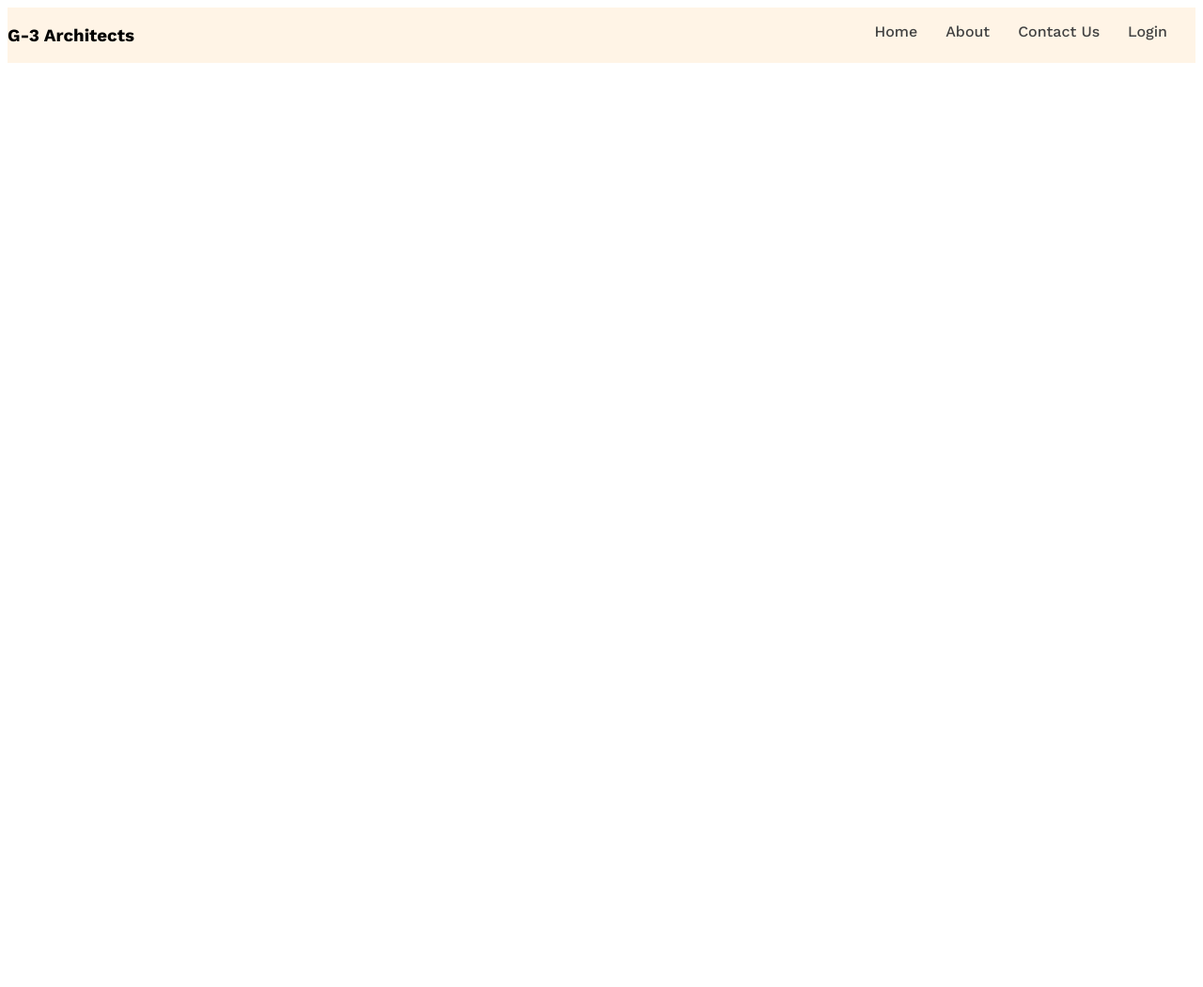
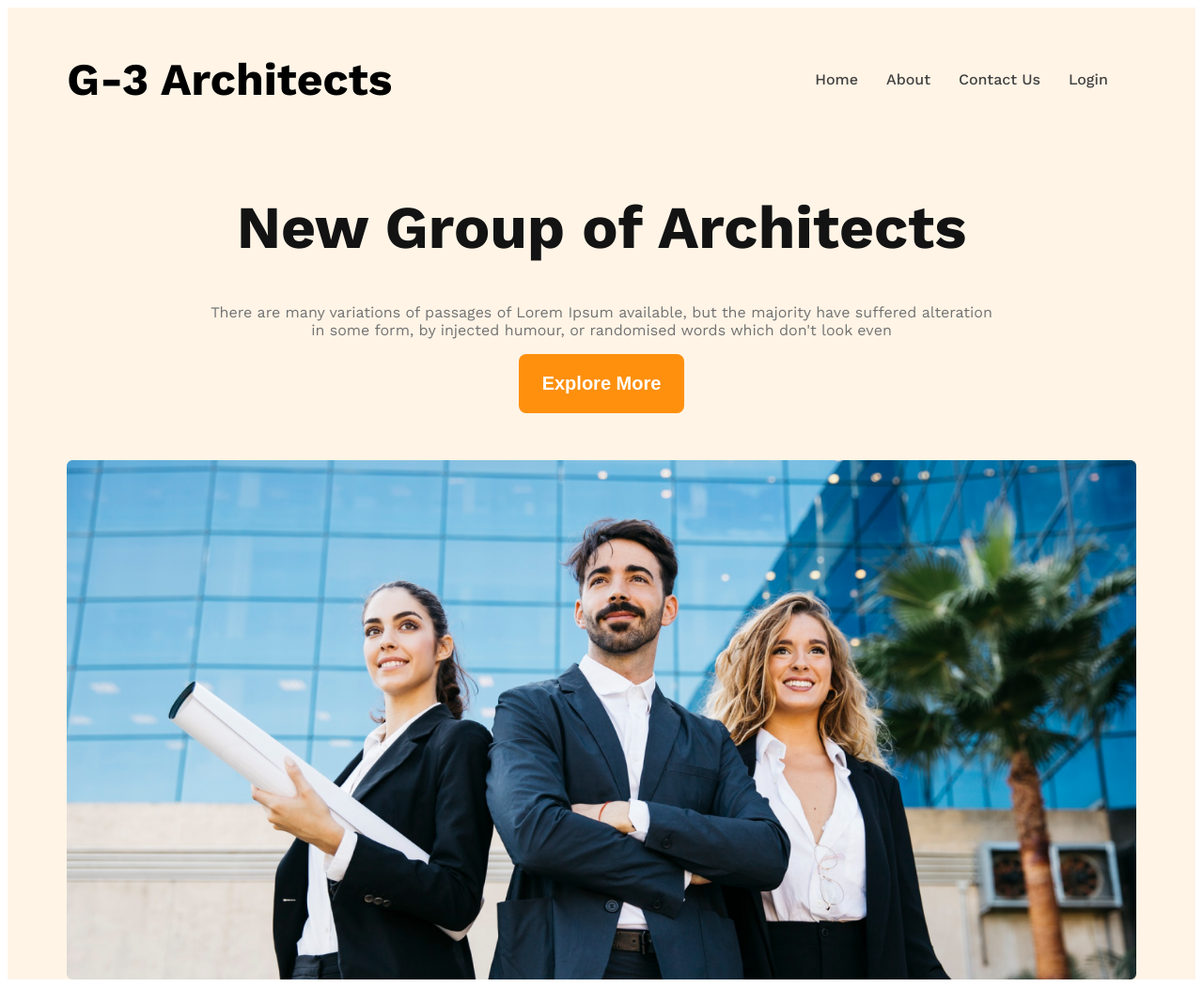
Before and after one commit to syedmehedi0003/Architects-web-3, a plain HTML site: page index.html in a window 1280 px wide. Shown: the whole page at 94% size. Before the commit the page ends 800 px from the top, so only its background shows below. Drawn offline with nearby package versions, Linux system fonts and the light colour scheme.

Commit message:
header part end

```diff
--- a/architects.css
+++ b/architects.css
@@ -30,6 +30,17 @@
 .bg-light{
     background-color: rgba(255, 144, 14, 0.1);
 }
+
+.button-primary{
+    color: #FFFFFF;
+    background-color: #FF900E;
+    padding: 20px 25px;
+    border-radius: 8px;
+    border: none;
+    font-size: 1.25rem;
+    font-weight: 600;
+
+}
 /* shared styles end  */
 
 /* header style  */
@@ -38,6 +49,13 @@
 /* navbar style  */
 .nav-bar{
     justify-content: space-between;
+    align-items: center;
+}
+
+.brand{
+    font-weight: 700;
+    font-size: 3rem;
+    /* 1rem = 16px */
 }
 
 .nav-item{
@@ -51,6 +69,43 @@
 }
 
 .banner, .nav-bar{
-    max-width: 1440px;
+    max-width: 90%;
     margin: 0 auto;
 }
+
+/* banner styles  */
+
+.banner-content{
+    max-width: 850px;
+    margin: 0 auto;
+    text-align: center;
+    margin-bottom: 50px;
+}
+
+.banner-title{
+    font-weight: 700;
+    font-size: 4rem;
+}
+
+.banner-desc{
+    font-size: 1rem;
+}
+
+.banner-img{
+    display: flex;
+    max-width: 100%;
+    justify-content: center;
+}
+
+.banner-img img{
+    width: 100%;
+}
+
+/* Mobile device media query   */
+
+@media screen and (max-width: 576px) {
+    .nav-bar, .nav-links{
+        flex-direction: column;
+        text-align: center;
+    }
+}
--- a/index.html
+++ b/index.html
@@ -10,7 +10,7 @@
 <body class="work-sans-font">
     <header class="bg-light">
         <nav class="nav-bar display-flex">
-            <h3>G-3 Architects</h3>
+            <h3 class="brand">G-3 Architects</h3>
 
             <ul class="nav-links display-flex">
                 <!-- li.nav-item*4>a.nav-link -->
@@ -23,7 +23,17 @@
         </nav>
 
         <div class="banner">
+            <div class="banner-content">
+                <h1 class="banner-title text-dark-gray"> New Group of Architects </h1>
+                <p class="banner-desc text-light-gray">
+                    There are many variations of passages of Lorem Ipsum available, but the majority have suffered alteration in some form, by injected humour, or randomised words which don't look even
+                </p>
+                <button class="button-primary">Explore More</button>
+            </div>
 
+            <div class="banner-img">
+                    <img src="images/banner.png" alt="">
+            </div>
         </div>
     </header>
     <main></main>
```
